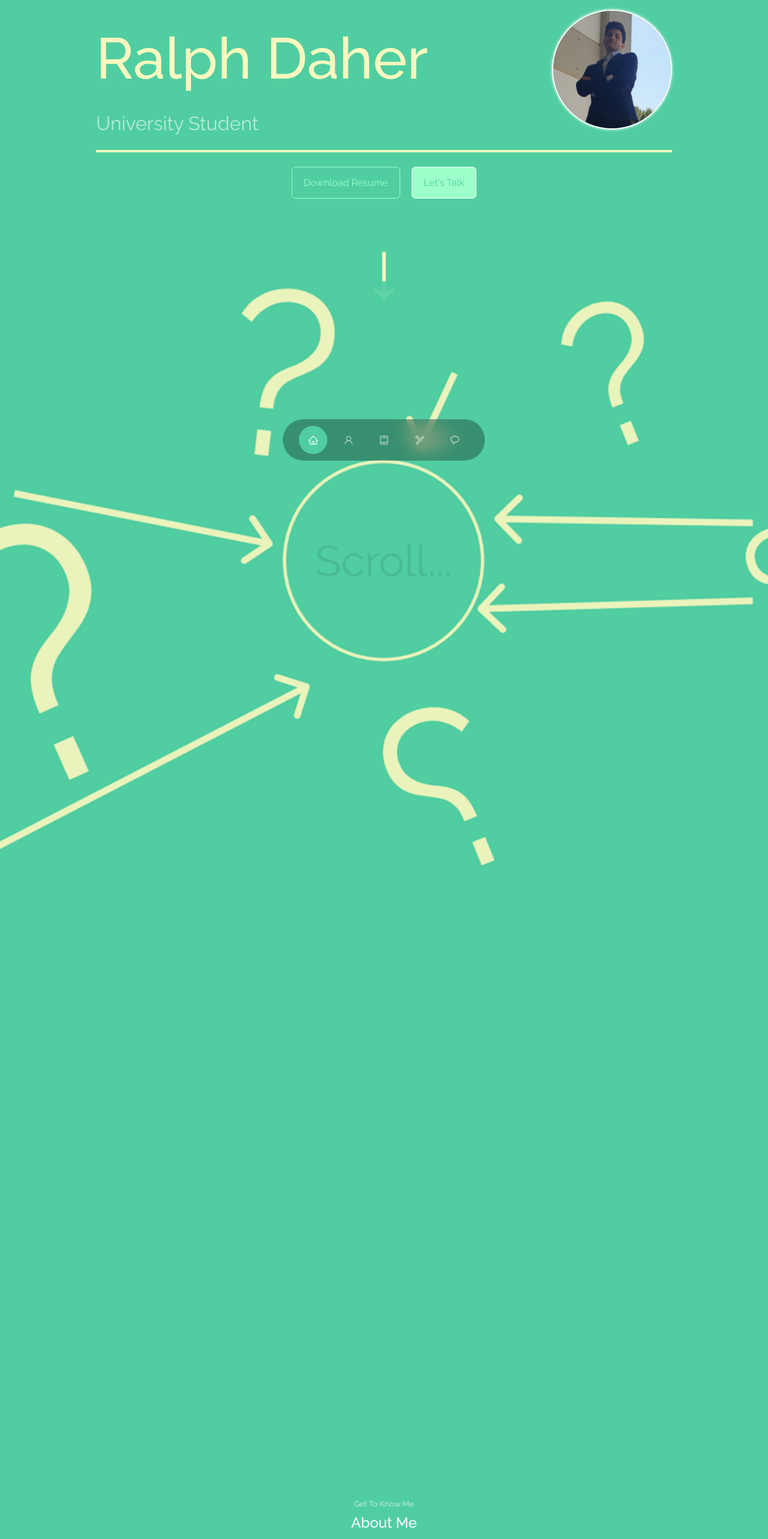
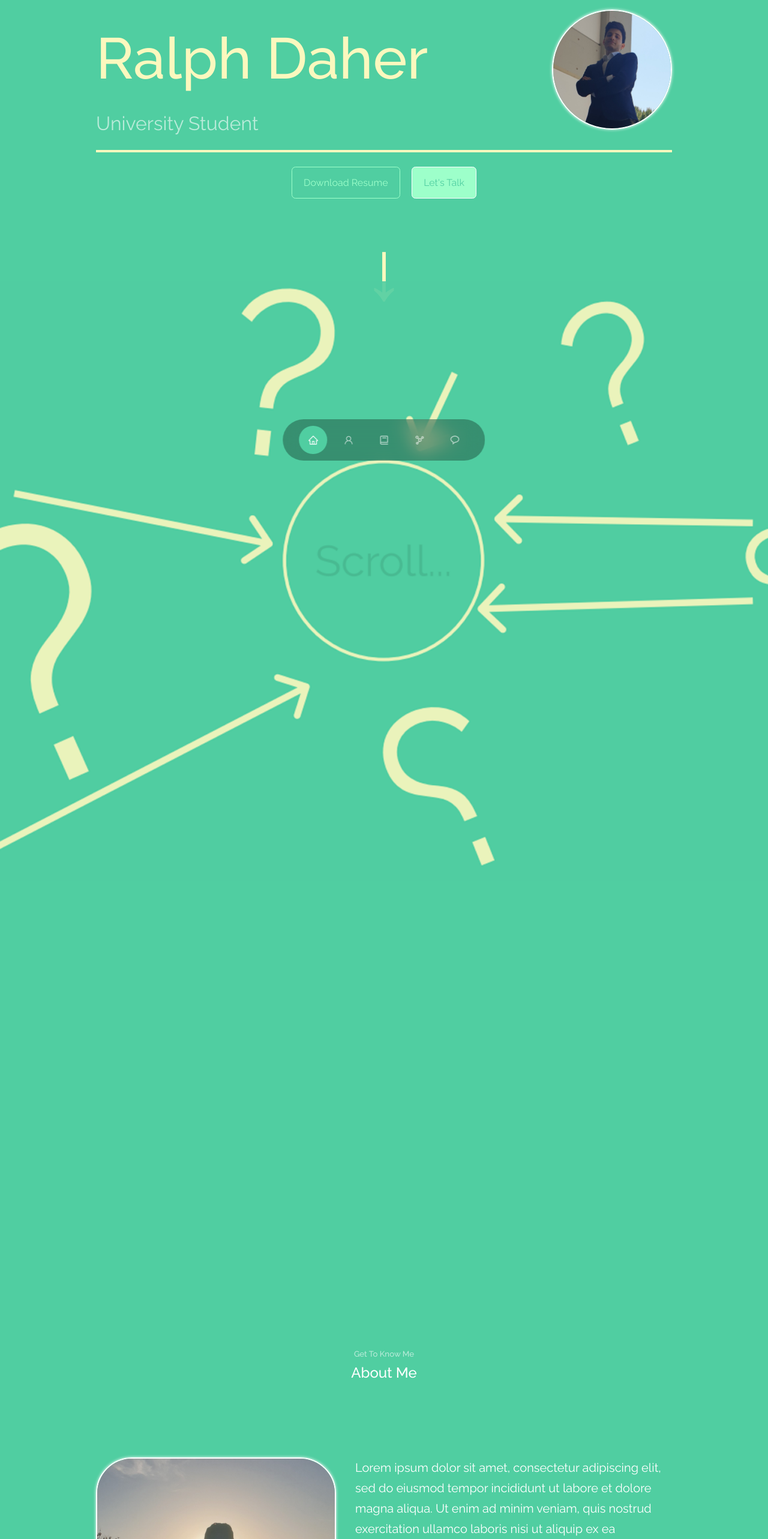
Before and after one commit to PeekMe01/real-portfolio-website-ralph-daher, a React (Create React App) app: page / in a window 1280 px wide. Shown: the top 2566 px of the page at 60% size. Built offline with nearby package versions, Linux system fonts and the light colour scheme; the HTML template or start-up script is replaced by a standard one.

Commit message:
Update photoSection.css

```diff
--- a/src/components/photoSection/photoSection.css
+++ b/src/components/photoSection/photoSection.css
@@ -20,6 +20,6 @@
 
 .Test{
     width: 100px;
-    height: 1000px;
+    height: 750px;
     background-color: transparent;
 }
```
